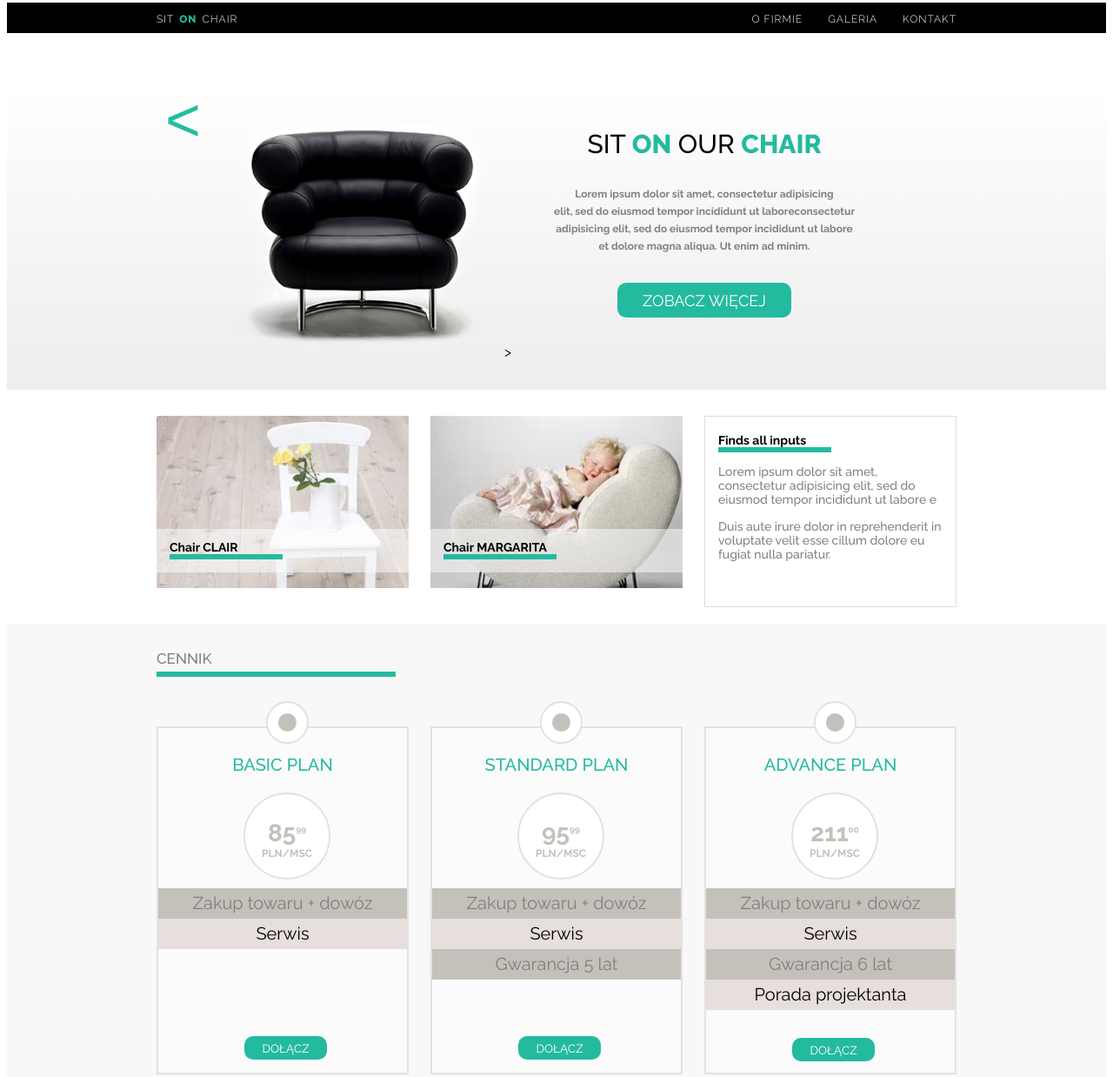
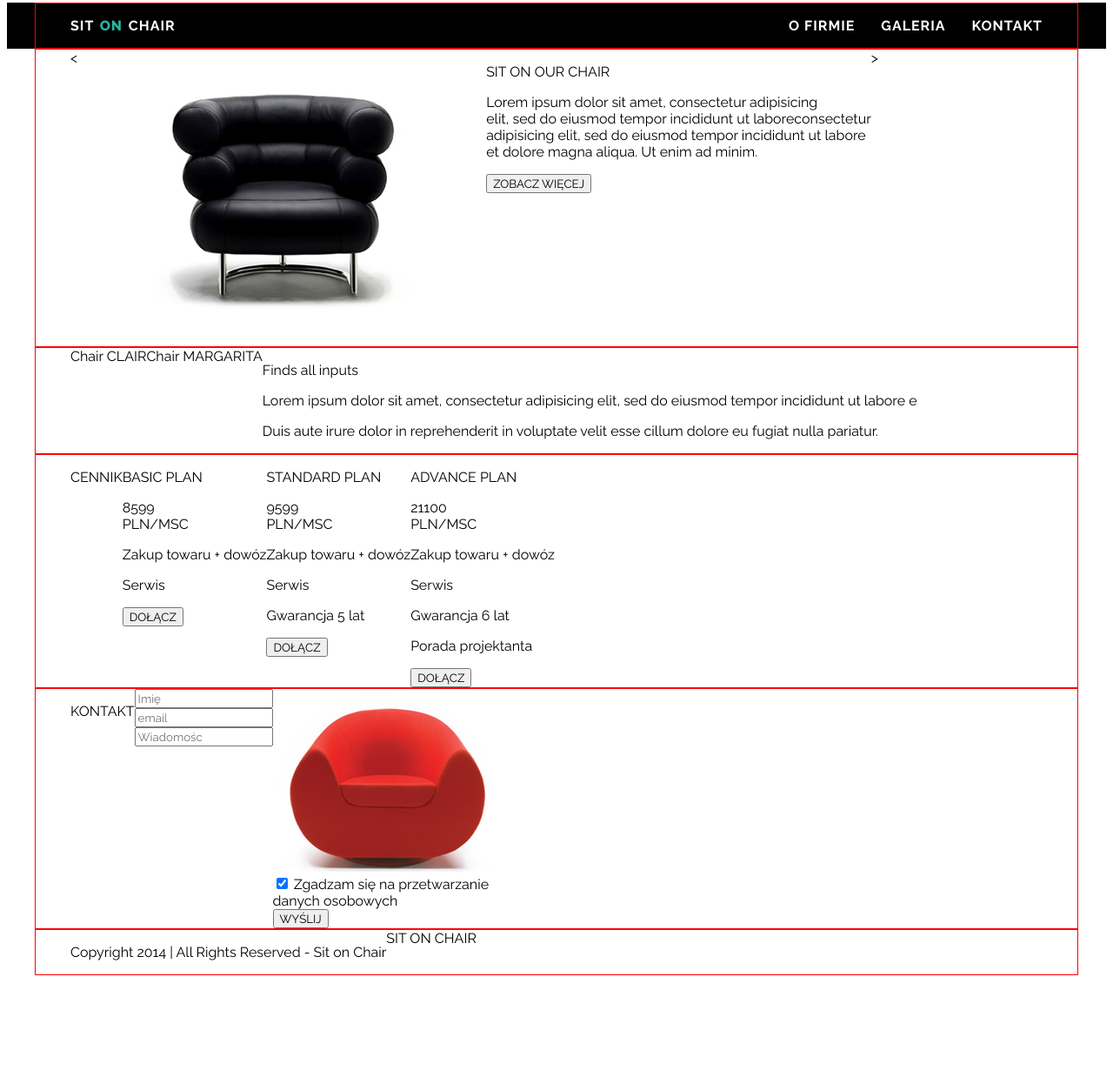
Before and after one commit to alesan6/SitOnChair, a website: page index.html in a window 1280 px wide. Shown: the part 5-1243 px from the top of the page at 87% size. After the commit the page ends 1134 px from the top, so only its background shows below. Drawn offline with Linux system fonts and the light colour scheme.

Commit message:
Reworking with SASS - Header Section

```diff
--- a/css/style.css
+++ /dev/null
@@ -1,449 +0,0 @@
-* {
-    font-family: "Raleway", Arial, sans-serif;
-    box-sizing: border-box;
-}
-
-/*Buttony*/
-button[class|="button"]:hover {
-    opacity: 0.7;
-}
-button[class|="button"]:active {
-    filter: brightness(200%);
-}
-
-/*HEADER*/
-header {
-    width: 100%;
-    background-color: black;
-    height: 35px;
-    color: white;
-    padding-bottom: 15px;
-    font-size: 12px;
-    font-weight: 300;
-    letter-spacing: 1px;
-}
-.container {
-    max-width: 1000px;
-    margin: 0 auto;
-    padding-left: 40px;
-    padding-right: 40px;
-}
-#logo {
-    color: white;
-    float: left;
-    word-spacing: 2px;
-}
-.middle-color {
-    color: #24BA9F;
-    font-weight: 800;
-}
-#navigation {
-    float: right;
-}
-ul>li {
-    display: inline-block;
-    margin-left: 25px;
-}
-
-/*SECTION - 1*/
-#first-section {
-    background: #ffffff;
-    background: -moz-linear-gradient(top, #ffffff 0%, #f6f6f6 47%, #ededed 100%);
-    background: -webkit-gradient(left top, left bottom, color-stop(0%, #ffffff), color-stop(47%, #f6f6f6), color-stop(100%, #ededed));
-    background: -webkit-linear-gradient(top, #ffffff 0%, #f6f6f6 47%, #ededed 100%);
-    background: -o-linear-gradient(top, #ffffff 0%, #f6f6f6 47%, #ededed 100%);
-    background: -ms-linear-gradient(top, #ffffff 0%, #f6f6f6 47%, #ededed 100%);
-    background: linear-gradient(to bottom, #ffffff 0%, #f6f6f6 47%, #ededed 100%);
-    filter: progid:DXImageTransform.Microsoft.gradient( startColorstr='#ffffff', endColorstr='#ededed', GradientType=0 );
-    width: 100%;
-    height: 350px;
-    margin-top: 60px;
-    margin-bottom: 30px;
-    position: relative;
-}
-.arrow-left {
-    height: 60px;
-    width: 80px;
-    display: inline-block;
-    float: left;
-    /*padding-top: 110px;*/
-    font-size: 70px;
-    color: #24bd9e;
-    /*  border: 1px solid green;*/
-    padding-left: 10px;
-    font-family: 'ralewaylight', sans-serif;
-    position: absolute;
-}
-#black-chair-box {
-    /*border: 1px solid red;*/
-    float: left;
-    display: inline-block;
-    margin-right: -70px;
-}
-#text-first-section {
-    /*border: 1px solid green;*/
-    text-align: center;
-    padding: 20px 60px 30px 0;
-
-}
-#head1 {
-    font-size: 30px;
-    font-weight: 500;
-}
-#text1 {
-    font-size: 12px;
-    line-height: 20px;
-    font-weight: bold;
-    color: grey;
-}
-.button-more {
-    font-size: 18px;
-    height: 40px;
-    width: 200px;
-    background-color: #24BA9F;
-    color: white;
-    border-radius: 10px;
-    border: 0;
-    padding-top: 2px;
-    margin-top: 20px;
-}
-/*.arrow-right {
-    right: 600px;
-    bottom: 180px;
-    height: 60px;
-    width: 80px;
-    display: inline-block;
-    float: right;
-    /*padding-top: 110px;*/
-    /*font-size: 70px;
-    color: #24bd9e;
-    /*  border: 1px solid green;*/
-    /*padding-left: 10px;
-    font-family: 'ralewaylight', sans-serif;
-    position: absolute;*/
-/*}*/
-
-/*.arrow:last-child::after {
-    clear: both;*/*/
-
-/*SECTION - 2*/
-#second-section {
-    background-color: white;
-    height: 250px;
-    margin-top: 25px;
-    margin-bottom: 25px;
-}
-#left-box {
-    background-image: url("../images/box1_img.jpg");
-    background-size: 100%;
-    background-repeat: no-repeat;
-    height: 210px;
-    width: 290px;
-    margin-right: 25px;
-    float: left;
-    display:inline-block;
-    position: relative;
-}
-#middle-box {
-    background-image: url("../images/box2_img.jpg");
-    background-size: 100%;
-    background-repeat: no-repeat;
-    height: 210px;
-    width: 290px;
-    display: inline-block;
-    position: relative;
-}
-#right-box {
-    border: 1px solid #E2DCD7;
-    height: 220px;
-    width: 290px;
-    display:inline-block;
-    float: right;
-}
-#head2, .example-box {
-    width: 130px;
-    border-bottom: 6px solid #24BA9F;
-    padding-top: 5px;
-    margin-left: 15px;
-    color: black;
-    font-weight: bold;
-    font-size: 14px;
-}
-#text2, #text3 {
-    margin: 0 15px 15px 15px;
-    color: grey;
-    font-size: 14px;
-    font-weight: 500;
-}
-.example-box {
-    position: absolute;
-    bottom: 45px;
-    color: black;
-    z-index: 1;
-}
-.example-background {
-    width: 290px;
-    height: 50px;
-    background-color: white;
-    background: rgb(255, 255, 255);
-    background: rgba(255, 255, 255, 0.5);
-    position: absolute;
-    top: 130px;
-}
-
-/*SECTION - 3*/
-#third-section {
-    background-color: #F8F8F8;
-    height: 570px;
-    /*border: 1px solid red;*/
-    margin-top: 25px;
-
-}
-.header-section {
-    width: 275px;
-    border-bottom: 6px solid #24BA9F;
-    padding-top: 30px;
-    padding-bottom: 5px;
-    color: grey;
-    font-weight: 500;
-    font-size: 17px;
-}
-.price-list-box {
-    position: relative;
-    width: 290px;
-    height: 400px;
-    border: 2px solid #E2E2E2;
-    margin-top: 40px;
-    display: inline-block;
-    background-color: rgb(251,251,251);
-}
-#left-price {
-    float:left;
-    margin-right: 25px;
-}
-#right-price {
-    float: right;
-}
-.button-join {
-    background-color: #24BA9F;
-    color: white;
-    border-radius: 10px;
-    border: 0;
-    padding-top: 2px;
-    height: 27px;
-    width: 95px;
-    margin: 100px 0 0 99px;
-    position: absolute;
-}
-.upper-circle {
-    width: 45px;
-    height: 45px;
-    border-radius: 50%;
-    border: 12px solid white;
-    position: absolute;
-    box-shadow: 0 0 0 2px #E2E2E2;
-    background-color: #C4C1BA;
-    margin-left: 40%;
-    right: 115px;
-    bottom: 380px;
-}
-.title-plan {
-    text-align: center;
-    color: #24BA9F;
-    font-weight: 500;
-    font-size: 20px;
-    margin-top: 30px;
-}
-.price-circle {
-    position: absolute;
-    height: 100px;
-    width: 100px;
-    border: 2px solid #E2E2E2;
-    background-color: white;
-    color: #C4C1BA;
-    border-radius: 50%;
-    right: 88px;
-}
-.price-number {
-    text-align: center;
-    font-size: 28px;
-    font-weight: 700;
-    padding-top: -100px;
-}
-.upper-price {
-    vertical-align: super;
-    font-size: 10px;
-}
-.price-text {
-    font-size: 12px;
-    text-align: center;
-    vertical-align: top;
-}
-.content-plan {
-    /*border: 1px solid red;*/
-    margin-top: 130px;
-    text-align: center;
-    font-size: 20px;
-    line-height: 35px;
-}
-.content1 {
-    background-color: #C4C1BA;
-    color: grey;
-    margin: 0;
-    padding: 0;
-}
-.content2 {
-    background-color: #e7dede;
-    margin: 0;
-    padding: 0;
-}
-.button-join-middle {
-    background-color: #24BA9F;
-    color: white;
-    border-radius: 10px;
-    border: 0;
-    padding-top: 2px;
-    height: 27px;
-    width: 95px;
-    margin: 65px 0 0 99px;
-    position: absolute;
-}
-.button-join-right {
-    background-color: #24BA9F;
-    color: white;
-    border-radius: 10px;
-    border: 0;
-    padding-top: 2px;
-    height: 27px;
-    width: 95px;
-    margin: 32px 0 0 99px;
-    position: absolute;
-}
-/*SECTION - 4*/
-#fourt-section {
-    height: 400px;
-}
-#form-box-left {
-    width: 550px;
-    /*border: 1px solid red;*/
-    float:left;
-}
-.form {
-    width: 500px;
-    margin-bottom: 20px;
-    height: 50px;
-    padding-left: 5px;
-    font-size: 23px;
-    border: 1px solid #24BA9F;
-}
-#message-box {
-    height: 140px;
-    padding-bottom: 90px;
-}
-#form-box-right {
-    width: 350px;
-    height: 302px;
-    /*border: 1px solid blue;*/
-    float: right;
-    position:relative;
-}
-#red-chair {
-    width: 230px;
-    height: 180px;
-    left: 55px;
-    bottom: 165px;
-    position: absolute;
-}
-.button-send {
-    position: absolute;
-    font-size: 24px;
-    font-weight: bold;
-    height: 60px;
-    width: 280px;
-    background-color: #24BA9F;
-    color: white;
-    border-radius: 10px;
-    border: 0;
-    padding-top: 2px;
-    bottom: 17px;
-    left: 35px;
-}
-#checkbox {
-    font-size: 18px;
-    position: absolute;
-    bottom: 105px;
-    left: 35px;
-}
-.css-checkbox {
-    width: 30px;
-    height: 30px;
-    float: left;
-    margin-right: 10px;
-}
-.css-label {
-    color: #d6d6d6;
-    font-weight: 500;
-}
-::placeholder {
-    color: #d6d6d6;
-}
-
-/*FOOTER*/
-footer {
-    height: 205px;
-    /*border: 1px solid black;*/
-    padding-top: 85px;
-    color: #bfbfbf;
-}
-footer p {
-    display: inline-block;
-    float: left;
-    width: 400px;
-    padding-top: 15px;
-    /*border: 2px solid red;*/
-}
-.links {
-    display: inline-block;
-    float: left;
-    width: 515px;
-    /*border: 1px solid purple;*/
-    height: 45px;
-    margin-top: 7px;
-    padding-left: 150px;
-}
-a div {
-    height: 35px;
-    width: 35px;
-    float: left;
-    margin-right: 2px;
-    margin-top: 6px;
-    /*border: 1px solid green;*/
-}
-.flickr {
-    margin-left: 62px;
-    background-image: url("../images/flickr.png");
-}
-.vimeo {
-    background-image: url("../images/vimeo.png");
-}
-.pinterest {
-    background-image: url("../images/pinterest.png");
-}
-.twitter {
-    background-image: url("../images/twitter.png");
-}
-a div:hover {
-    opacity: 0.7;
-}
-a div:active {
-    filter: brightness(200%);
-}
-footer .logo {
-    float: right;
-    color: #747474;
-    margin-top: 25px;
-}
-footer .logo span {
-    color: #747474;
-    font-weight: bold;
-}
--- /dev/null
+++ b/gulpfile.js
@@ -0,0 +1,25 @@
+var gulp = require('gulp');
+var watch = require('gulp-watch');
+var sass = require('gulp-sass');
+var sourcemaps = require('gulp-sourcemaps');
+var autoprefixer = require('gulp-autoprefixer');
+
+gulp.task('sass', function () {
+    return gulp.src('scss/main.scss')
+    .pipe(sourcemaps.init()) // dodajemy sourcemaps
+    .pipe(sass().on('error', sass.logError)) // taki zapis plus linia 8, dają nam to, że watch nie przestanie działać, kiedy wyskoczy błąd.
+    .pipe(autoprefixer({
+        browsers: ['last 2 versions'],
+        cascade: false
+        }))
+    .pipe(sass({
+        outputStyle: "expanded" // wpisujemy metodę kompresjio
+    })) // bez średników bo to jest w jednej linii, tyle, że lepiej widać.
+    .pipe(sourcemaps.write()) // dodajemy funkcje z sourcemaps
+    .pipe(gulp.dest('css'))
+});
+
+gulp.task('watch', function () {
+    gulp.watch('scss/**/*.scss', ['sass']);
+
+})
--- a/index.html
+++ b/index.html
@@ -3,8 +3,9 @@
 <head>
     <meta charset="UTF-8">
     <title>SitOnChair</title>
-    <link rel="stylesheet" href="css/style.css">
+    <link rel="stylesheet" href="css/main.css">
     <link href="https://fonts.googleapis.com/css?family=Raleway:100,200,300,400,500,600,700,800,900" rel="stylesheet">
+    <meta name="viewport" content="width=device-width, initial-scale=1.0" />
 </head>
 <body>
     <header>
--- /dev/null
+++ b/scss/main.scss
@@ -0,0 +1,48 @@
+* {
+    font-family: "Raleway", Arial, sans-serif;
+    box-sizing: border-box;
+}
+
+header, section, footer {
+    width: 100%;
+}
+
+.container {
+    max-width: 1200px;
+    margin: 0 auto;
+    padding-left: 40px;
+    padding-right: 40px;
+    border: 1px solid red;
+    display: flex;
+}
+
+/*HEADER*/
+
+header {
+    background-color: black;
+    color: white;
+    font-size: 16px;
+    font-weight: bold;
+    letter-spacing: 1px;
+
+    .container{
+        justify-content: space-between;
+        align-items: center;
+
+        #logo {
+            color: white;
+            word-spacing: 2px;
+
+            .middle-color {
+                color: #24BA9F;
+                font-weight: 800;
+            }
+        }
+        #navigation > li{
+            display: inline-block;
+            margin-left: 25px;
+            font-weight: bold;
+
+        }
+    }
+}
```
Also changed, not shown: package.json (added, +18 -0 lines), css/main.css (added), 1 other file.
